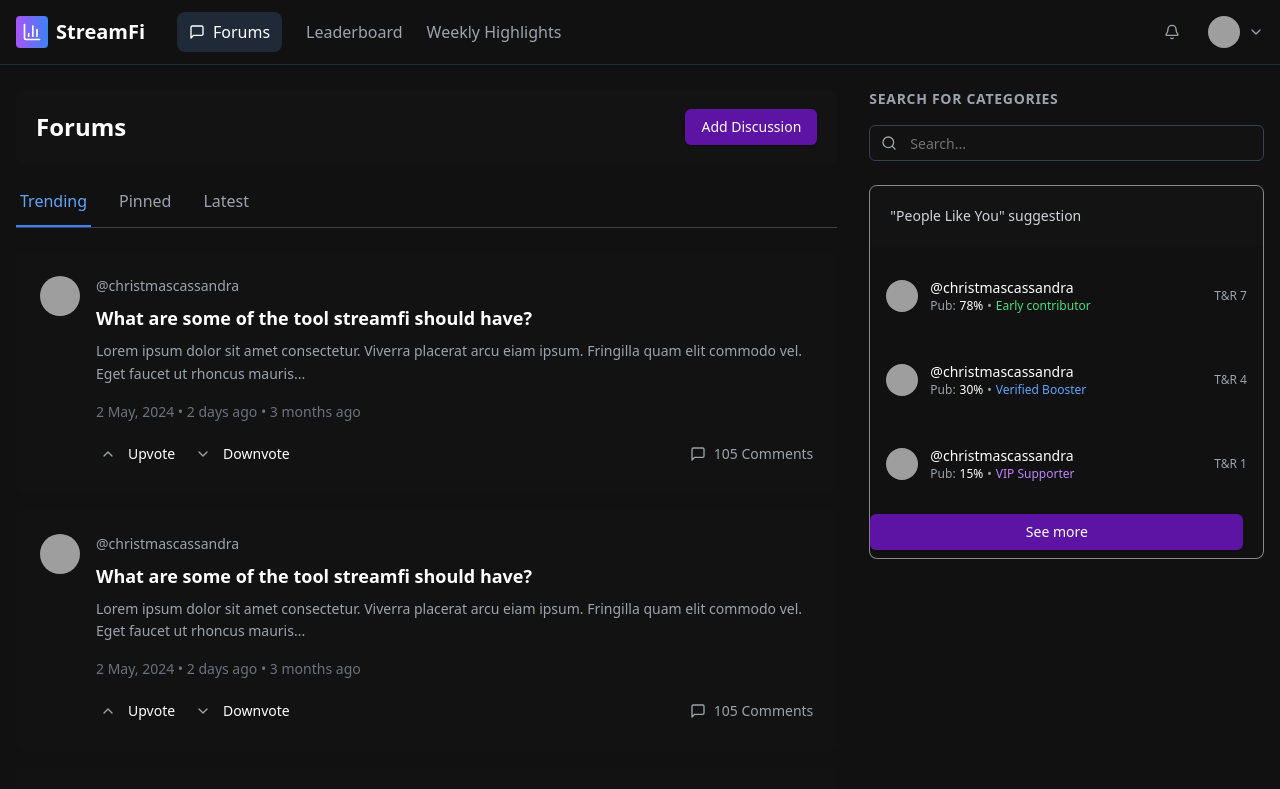
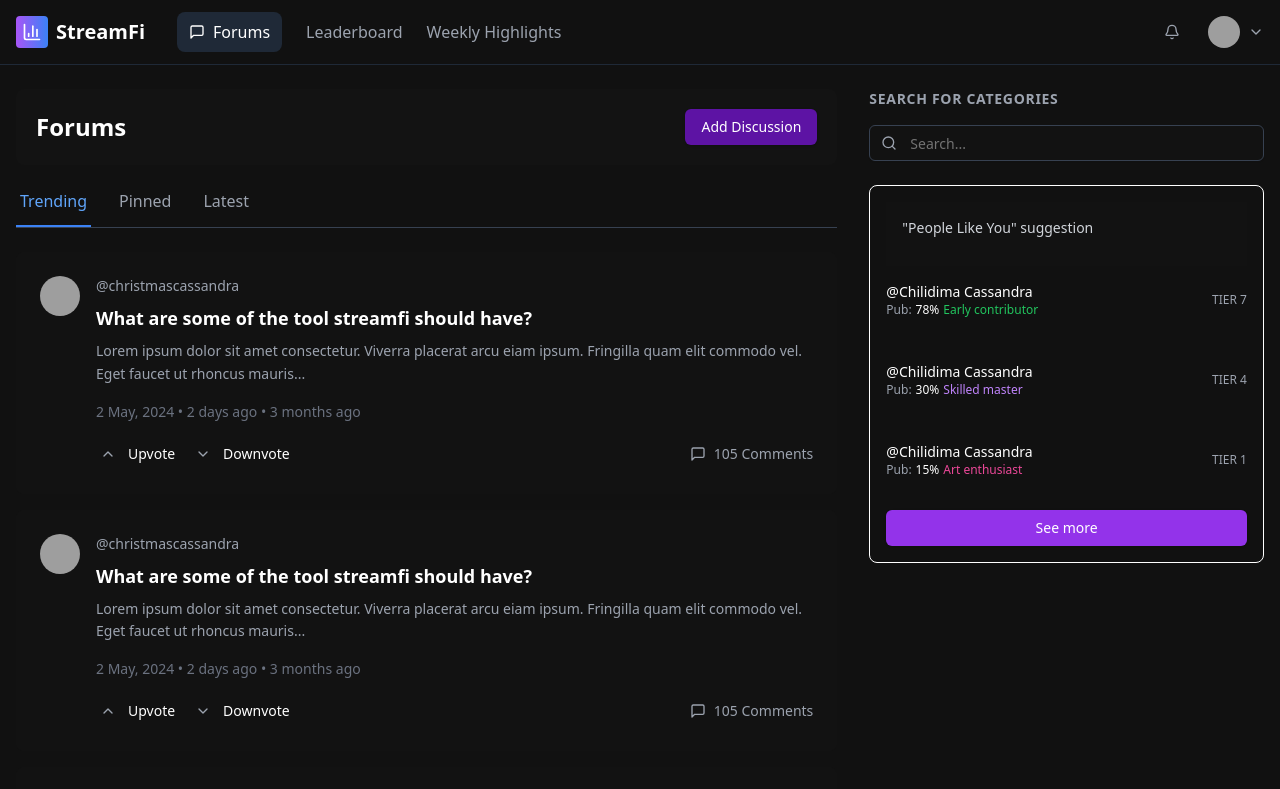
Before and after one commit to StreamFi-x/streamfi-community, a Next.js app: page / in a window 1280 px wide. Shown: the top 789 px of the page. Built offline with nearby package versions, Linux system fonts and the light colour scheme; grey boxes are pictures that could not be loaded.

Commit message:
fixed peple you like suggestion box

```diff
--- a/src/components/people-suggestions.tsx
+++ b/src/components/people-suggestions.tsx
@@ -1,79 +1,55 @@
 import { Button } from "@/components/ui/button";
-import { Avatar, AvatarFallback, AvatarImage } from "@/components/ui/avatar";
 
-interface Suggestion {
-  username: string;
-  pubPercentage: string;
-  role: string;
-  roleColor: string;
-  tier: string;
-}
+export default function PeopleLikeYou() {
+  return (
+    <div className=" bg-[#111111] border border-white text-white p-4 rounded-lg max-w-[450px] w-full">
+      <div className="w-full bg-[#121212] px-4 h-16 flex items-center justify-start">
+        <h3 className="text-sm font-medium mb-3    text-gray-300">
+          &quot;People Like You&#34; suggestion
+        </h3>
+      </div>
+      <div className="space-y-3">
+        {/* User suggestion 1 */}
+        <div className="flex items-center justify-between py-4">
+          <div>
+            <p className="text-sm font-medium">@Chilidima Cassandra</p>
+            <div className="flex items-center gap-1 text-xs">
+              <span className="text-gray-400">Pub: </span>
+              <span className="text-white font-medium">78%</span>
+              <span className="text-green-500">Early contributor</span>
+            </div>
+          </div>
+          <div className="text-xs text-gray-400">TIER 7</div>
+        </div>
 
-export default function PeopleSuggestions() {
-  const suggestions: Suggestion[] = [
-    {
-      username: "@christmascassandra",
-      pubPercentage: "78%",
-      role: "Early contributor",
-      roleColor: "text-green-400",
-      tier: "T&R 7",
-    },
-    {
-      username: "@christmascassandra",
-      pubPercentage: "30%",
-      role: "Verified Booster",
-      roleColor: "text-blue-400",
-      tier: "T&R 4",
-    },
-    {
-      username: "@christmascassandra",
-      pubPercentage: "15%",
-      role: "VIP Supporter",
-      roleColor: "text-purple-400",
-      tier: "T&R 1",
-    },
-  ];
+        {/* User suggestion 2 */}
+        <div className="flex items-center justify-between py-4">
+          <div>
+            <p className="text-sm font-medium">@Chilidima Cassandra</p>
+            <div className="flex items-center gap-1 text-xs">
+              <span className="text-gray-400">Pub: </span>
+              <span className="text-white font-medium">30%</span>
+              <span className="text-purple-400">Skilled master</span>
+            </div>
+          </div>
+          <div className="text-xs text-gray-400">TIER 4</div>
+        </div>
 
-  return (
-    <div className=" bg-[#111111] border border-white/50  rounded-lg  w-full">
-      <h3 className="text-sm p-5 bg-[#17191A4D] font-medium text-gray-300 mb-4">
-        &quot;People Like You&quot; suggestion
-      </h3>
-
-      <div className="space-y-4">
-        {suggestions.map((suggestion, index) => (
-          <div key={index} className="flex p-4 items-center justify-between">
-            <div className="flex items-center space-x-3">
-              <Avatar className="w-8 h-8">
-                <AvatarImage src="/placeholder.svg?height=32&width=32" />
-                <AvatarFallback className="bg-purple-600 text-xs">
-                  CC
-                </AvatarFallback>
-              </Avatar>
-
-              <div className="flex flex-col">
-                <span className="text-sm font-medium text-white">
-                  {suggestion.username}
-                </span>
-                <div className="flex items-center space-x-1 text-xs">
-                  <span className="text-gray-400">Pub:</span>
-                  <span className="text-white font-medium">
-                    {suggestion.pubPercentage}
-                  </span>
-                  <span className="text-gray-400">•</span>
-                  <span className={suggestion.roleColor}>
-                    {suggestion.role}
-                  </span>
-                </div>
-              </div>
+        {/* User suggestion 3 */}
+        <div className="flex items-center justify-between py-4">
+          <div>
+            <p className="text-sm font-medium">@Chilidima Cassandra</p>
+            <div className="flex items-center gap-1 text-xs">
+              <span className="text-gray-400">Pub: </span>
+              <span className="text-white font-medium">15%</span>
+              <span className="text-pink-500">Art enthusiast</span>
             </div>
-
-            <div className="text-xs text-gray-400">{suggestion.tier}</div>
           </div>
-        ))}
+          <div className="text-xs text-gray-400">TIER 1</div>
+        </div>
       </div>
 
-      <Button className="w-[95%]  mt-4  mb-2 bg-[#5D13A4]  hover:bg-[#5D13A4]/60 text-white font-medium">
+      <Button className="w-full mt-4 bg-purple-600 hover:bg-purple-700 text-white rounded-md py-1 text-sm">
         See more
       </Button>
     </div>
```
